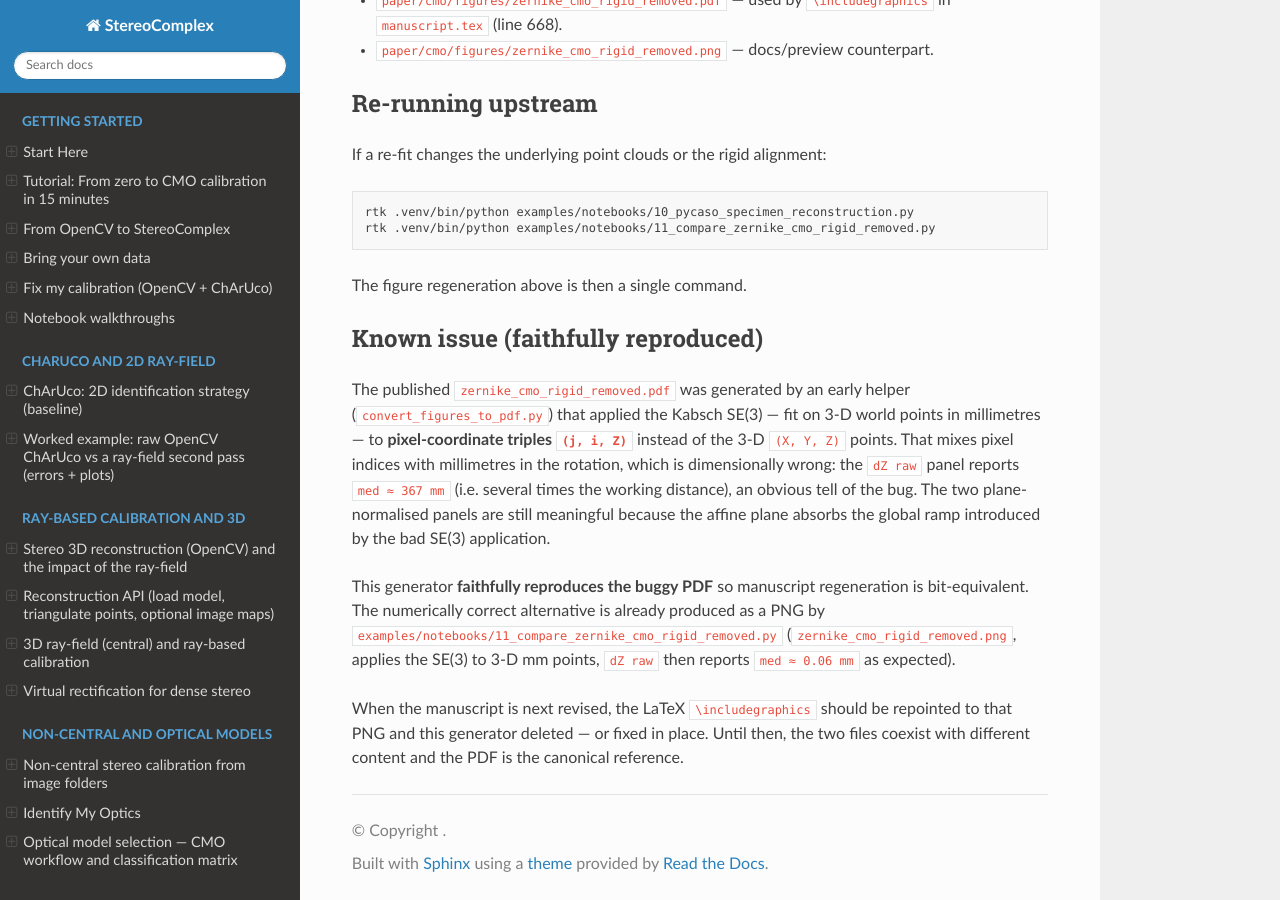
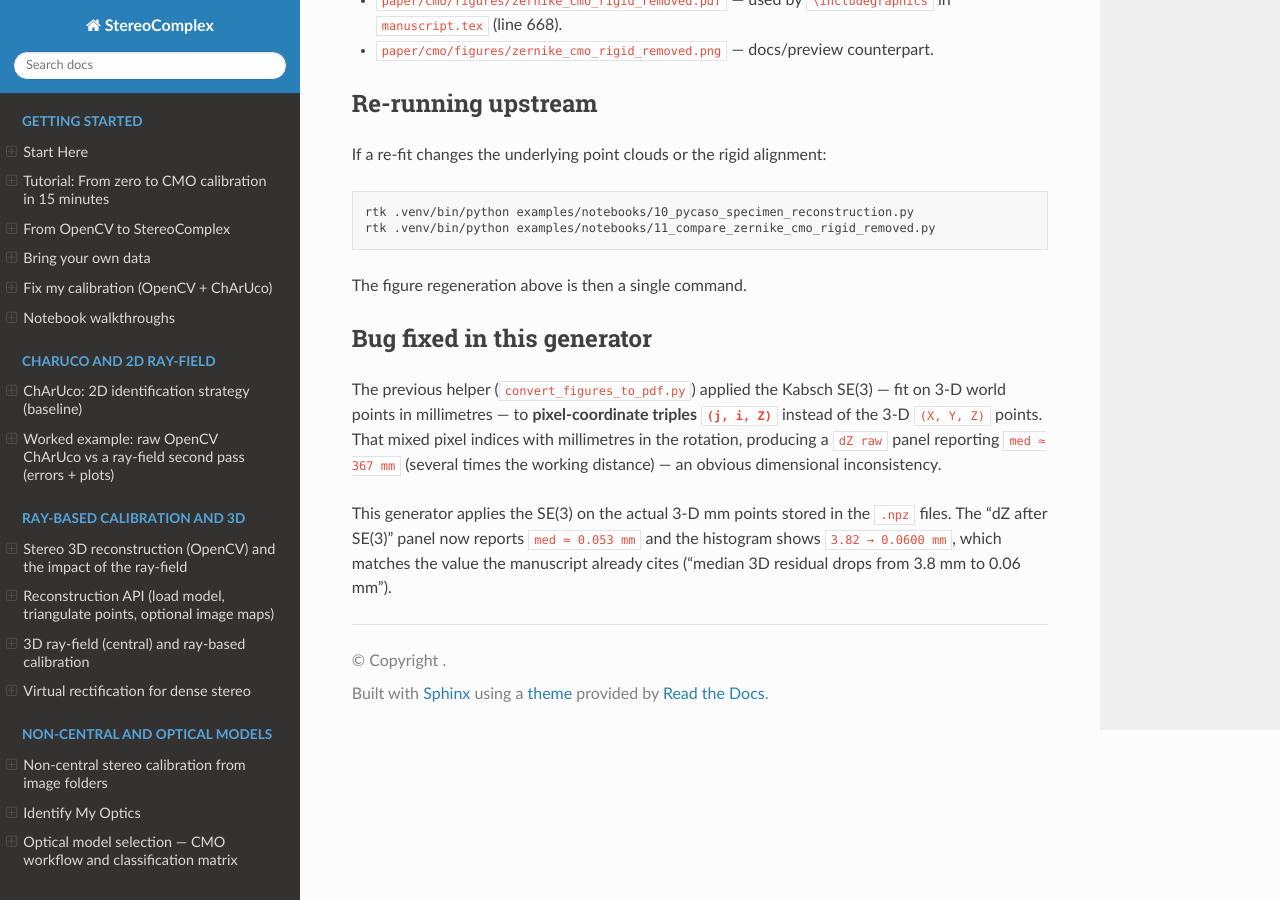
Before and after one commit to jeffwitz/StereoComplex, a Sphinx documentation site: the page built from docs/assets/cmo_paper/figure10_zernike_cmo_rigid_removed/README.md, in a window 1280 px wide and 900 px high, scrolled down 860 px. Built offline with Sphinx 7.4.7 and the Read the Docs theme 3.1.0, drawn with Linux system fonts in a browser that asks for light colours.

Commit message:
fix(cmo fig10): apply Kabsch SE(3) to 3-D mm points, not pixel triples
The previous version of zernike_cmo_rigid_removed.pdf, copied verbatim
from convert_figures_to_pdf.py, applied the Kabsch SE(3) (fit on 3-D
points in mm) to the pixel-coordinate triples (j, i, Z). That mixed
pixel indices with millimetres in the rotation and produced a "dZ raw"
panel reporting med ≈ 367 mm — several times the working distance.

This commit rewrites the generator to apply the SE(3) on the actual
3-D mm point clouds stored in specimen_reconstruction_{cmo26,zernike}.npz.
The plane normalisation is also redone in (X, Y, Z) mm coordinates.

Numerical sanity checks now match the manuscript text:
- dZ after SE(3): med ≈ 0.053 mm (was 367 mm)
- dZ plane-norm: med ≈ 0.060 mm
- Residual histogram: 3.82 → 0.0600 mm (matches the 3.8 → 0.06 mm
  figure cited in §3.7 of the paper)

README updated to record the fix rather than the prior workaround.
CLAUDE.md tracker reflects the fix.

```diff
--- a/docs/assets/cmo_paper/figure10_zernike_cmo_rigid_removed/README.md
+++ b/docs/assets/cmo_paper/figure10_zernike_cmo_rigid_removed/README.md
@@ -45,26 +45,17 @@ rtk .venv/bin/python examples/notebooks/11_compare_zernike_cmo_rigid_removed.py
 
 The figure regeneration above is then a single command.
 
-## Known issue (faithfully reproduced)
+## Bug fixed in this generator
 
-The published `zernike_cmo_rigid_removed.pdf` was generated by an early
-helper (`convert_figures_to_pdf.py`) that applied the Kabsch SE(3) — fit
-on 3-D world points in millimetres — to **pixel-coordinate triples
-`(j, i, Z)`** instead of the 3-D `(X, Y, Z)` points. That mixes pixel
-indices with millimetres in the rotation, which is dimensionally wrong:
-the `dZ raw` panel reports `med ≈ 367 mm` (i.e. several times the
-working distance), an obvious tell of the bug. The two plane-normalised
-panels are still meaningful because the affine plane absorbs the global
-ramp introduced by the bad SE(3) application.
+The previous helper (`convert_figures_to_pdf.py`) applied the Kabsch
+SE(3) — fit on 3-D world points in millimetres — to **pixel-coordinate
+triples `(j, i, Z)`** instead of the 3-D `(X, Y, Z)` points. That mixed
+pixel indices with millimetres in the rotation, producing a `dZ raw`
+panel reporting `med ≈ 367 mm` (several times the working distance) —
+an obvious dimensional inconsistency.
 
-This generator **faithfully reproduces the buggy PDF** so manuscript
-regeneration is bit-equivalent. The numerically correct alternative is
-already produced as a PNG by
-`examples/notebooks/11_compare_zernike_cmo_rigid_removed.py`
-(`zernike_cmo_rigid_removed.png`, applies the SE(3) to 3-D mm points,
-`dZ raw` then reports `med ≈ 0.06 mm` as expected).
-
-When the manuscript is next revised, the LaTeX `\includegraphics` should
-be repointed to that PNG and this generator deleted — or fixed in
-place. Until then, the two files coexist with different content and the
-PDF is the canonical reference.
+This generator applies the SE(3) on the actual 3-D mm points stored in
+the `.npz` files. The "dZ after SE(3)" panel now reports
+`med ≈ 0.053 mm` and the histogram shows `3.82 → 0.0600 mm`, which
+matches the value the manuscript already cites
+("median 3D residual drops from 3.8 mm to 0.06 mm").
```
Also changed, not shown: CLAUDE.md (+1 -1 lines), 3 other files.
